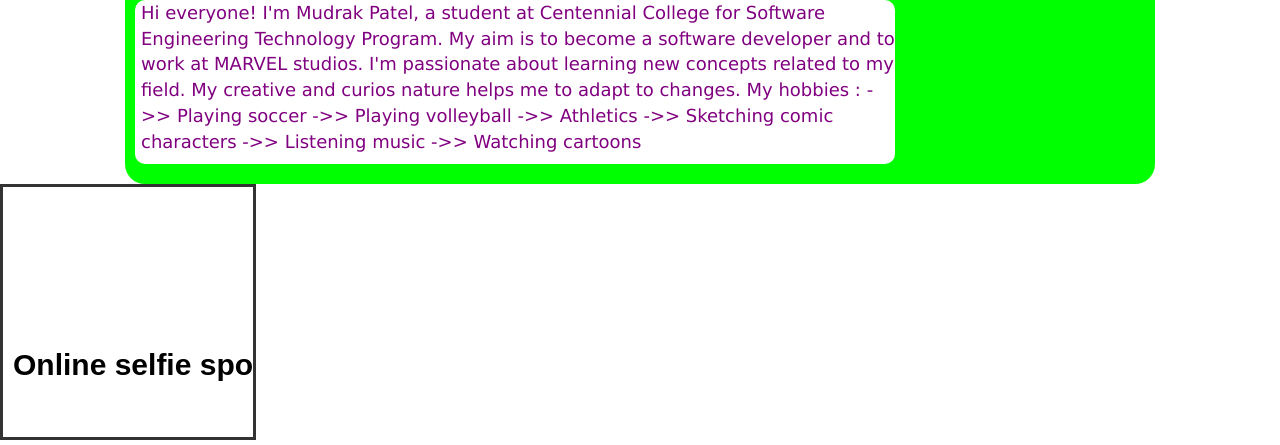
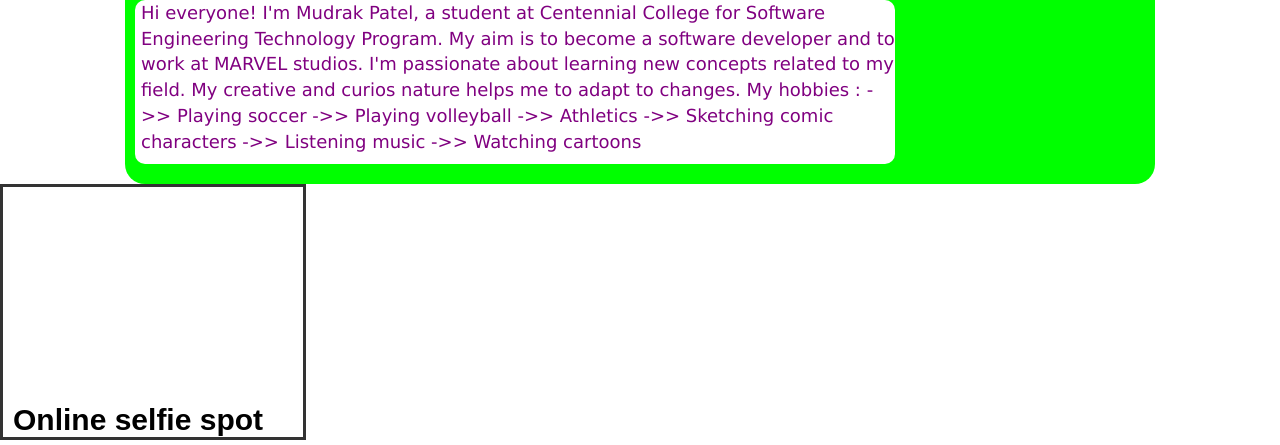
Before and after one commit to mudrakpatel/Assignment4_comp125_300878960, a plain HTML site: page index.html in a window 1280 px wide. Shown: the part 589-1034 px from the top of the page. Drawn offline with nearby package versions, Linux system fonts and the light colour scheme.

Commit message:
Adjusting y co-ordinates of the canvas text

```diff
--- a/Scripts/Assignment4.js
+++ b/Scripts/Assignment4.js
@@ -19,7 +19,7 @@
         AddText.font = "bold 30px Arial";
         AddText.color = "#000000";
         AddText.x = 10;
-        AddText.y = 165;
+        AddText.y = 220;
         stage.addChild(AddText);
         stage.update();
     }
--- a/index.html
+++ b/index.html
@@ -33,7 +33,7 @@
     </div>
     <!--A div to contain canvas-->
     <div>
-        <canvas id="canvas" width="250" height="250" style="border:3px solid"></canvas>
+        <canvas id="canvas" height="250" style="border:3px solid"></canvas>
     </div>
     <!-- start-->
     <!-- including jquery-->
```
